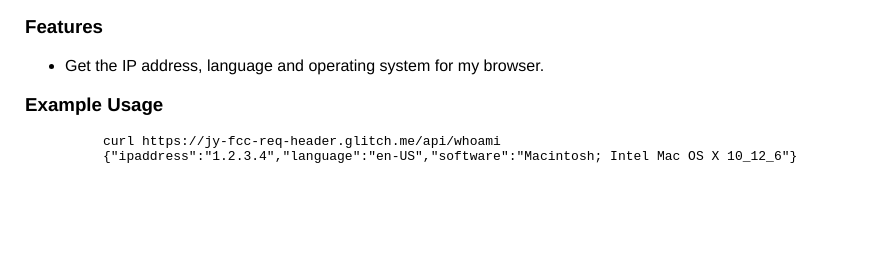
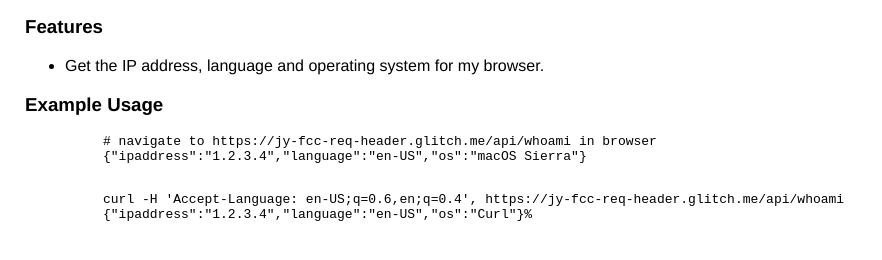
Before and after one commit to thejaywhy/fcc-req-header, a website: page views/index.html in a window 1280 px wide. Shown: the part 104-364 px from the top of the page, without its empty margins (0-882 px from the left). Drawn offline with Linux system fonts and the light colour scheme.

Commit message:
🎹👾 Glitch: working Request Header Parser

```diff
--- a/package.json
+++ b/package.json
@@ -2,8 +2,7 @@
   "name": "jy-fcc-req-header",
   "dependencies": {
     "express": "^4.14.0",
-    "express-useragent": "^1.0.8",
-    "express-request-language": "^1.1.15"
+    "express-useragent": "^1.0.8"
   },
   "main": "server.js",
   "scripts": {
--- a/views/index.html
+++ b/views/index.html
@@ -21,8 +21,12 @@
     <h3>Example Usage</h3>
       <div class="codeblock">
         <pre >
-          curl https://jy-fcc-req-header.glitch.me/api/whoami
-          {"ipaddress":"1.2.3.4","language":"en-US","software":"Macintosh; Intel Mac OS X 10_12_6"}
+          # navigate to https://jy-fcc-req-header.glitch.me/api/whoami in browser
+          {"ipaddress":"1.2.3.4","language":"en-US","os":"macOS Sierra"}
+        </pre>
+        <pre >
+          curl -H 'Accept-Language: en-US;q=0.6,en;q=0.4', https://jy-fcc-req-header.glitch.me/api/whoami
+          {"ipaddress":"1.2.3.4","language":"en-US","os":"Curl"}%
         </pre>
       </div>
     </div>
```
Also changed, not shown: server.js (+6 -4 lines).
